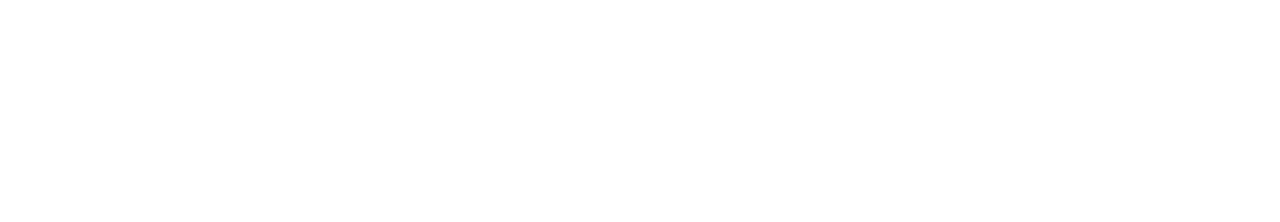
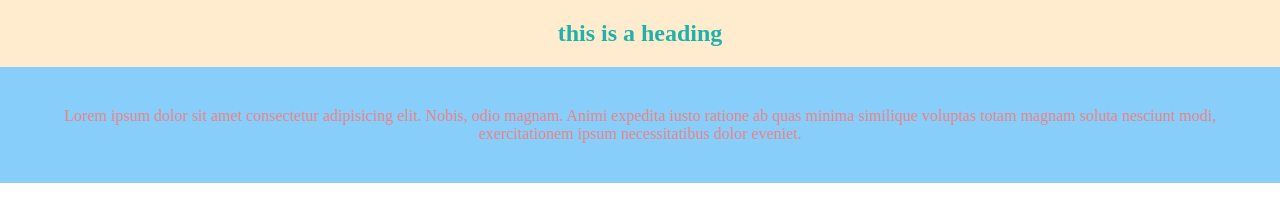
Before and after one commit to developereza/reza-practice, a plain HTML site: page index.html in a window 1280 px wide. Drawn offline with Linux system fonts and the light colour scheme.

Commit message:
added some style

```diff
--- a/index.html
+++ b/index.html
@@ -3,9 +3,12 @@
 <head>
     <meta charset="UTF-8">
     <meta name="viewport" content="width=device-width, initial-scale=1.0">
+    <link rel="stylesheet" href="style.css">
     <title>My GiT Repo</title>
 </head>
 <body>
+    <h2>this is a heading</h2>
+    <p>Lorem ipsum dolor sit amet consectetur adipisicing elit. Nobis, odio magnam. Animi expedita iusto ratione ab quas minima similique voluptas totam magnam soluta nesciunt modi, exercitationem ipsum necessitatibus dolor eveniet.</p>
 
 </body>
 </html>
--- /dev/null
+++ b/style.css
@@ -0,0 +1,16 @@
+*{
+    padding: 0;
+    margin: 0;
+}
+p{
+    background-color: lightskyblue;
+    padding: 40px;
+    color: lightcoral;
+    text-align: center;
+}
+h2{
+    text-align: center;
+    color: lightseagreen;
+    background-color: blanchedalmond;
+    padding: 20px;
+}
```
